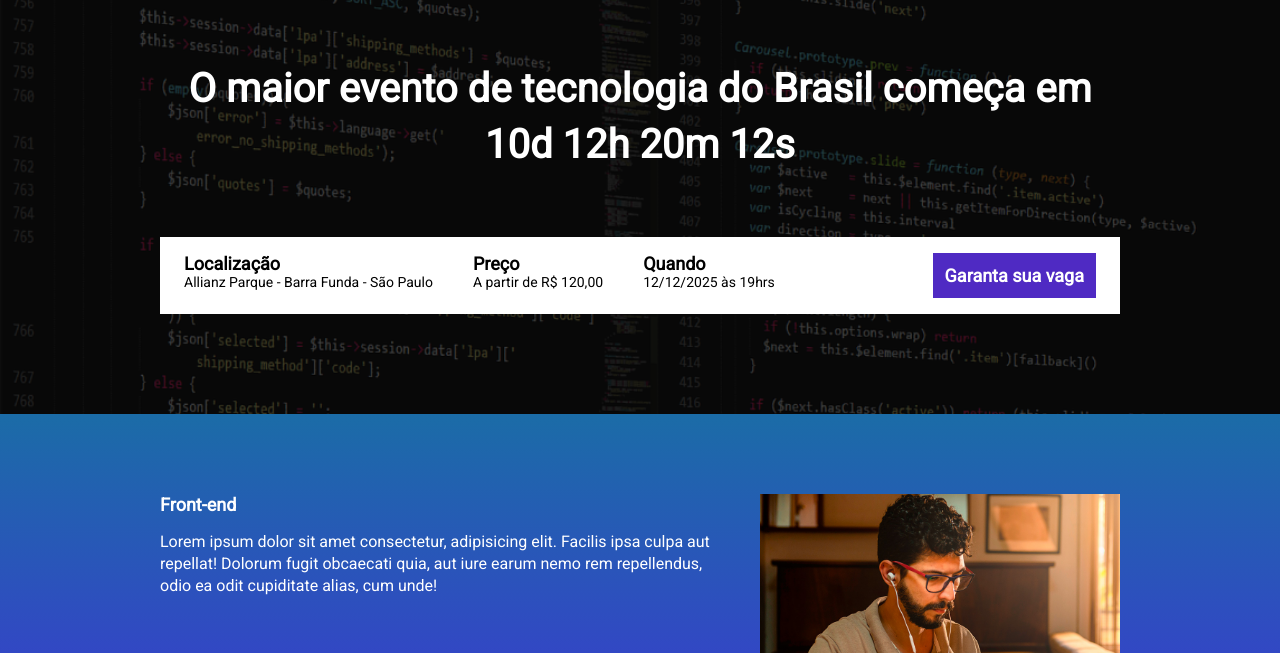
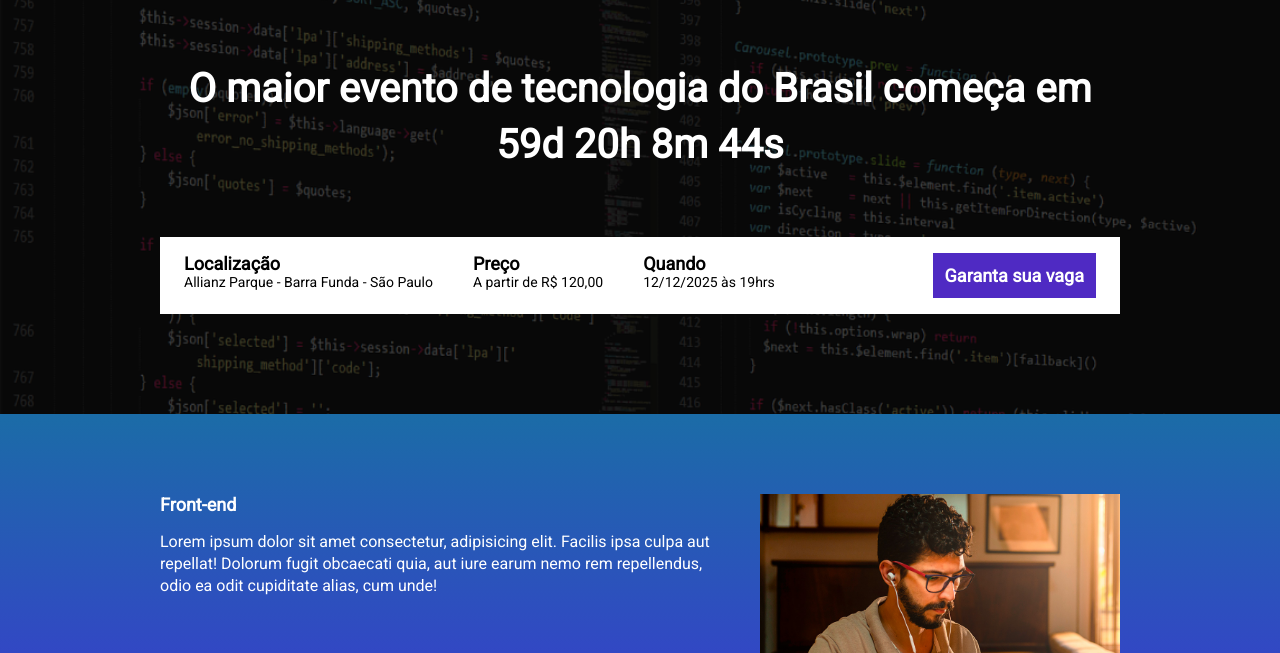
Before and after one commit to andreilbarbosa/EBAC_TechTalks, a website built with Parcel: page src/index.html in a window 1280 px wide. Shown: the part 147-800 px from the top of the page. Built offline with nearby package versions, Linux system fonts and the light colour scheme.

Commit message:
feat(contador): Adiciona o contador até a data do evento utilizando o JS.

```diff
--- a/src/index.html
+++ b/src/index.html
@@ -19,7 +19,7 @@
         <div class="container">
             <img class="hero__logo" src="./images/ebac_logo.svg" alt="EBAC Logo">
             <p class="hero__text">
-                O maior evento de tecnologia do Brasil começa em 10d 12h 20m 12s
+                O maior evento de tecnologia do Brasil <span id="comecarFinalizou"></span><span id="contador"></span>
             </p>
             <div class="infos-bar">
                 <ul class="infos-bar__infos">
--- a/src/scripts/main.js
+++ b/src/scripts/main.js
@@ -1 +1,30 @@
 AOS.init();
+
+const dataDoEvento = new Date("Dec 12 2025 19:00:00");
+const timeStampdoEvento = dataDoEvento.getTime();
+
+const contaAsHoras = setInterval(function(){
+    const agora = new Date();
+    const timeStampAtual = agora.getTime();
+
+    const distanciaAteOEvento = timeStampdoEvento - timeStampAtual;
+
+    const diaEmMs = 1000 * 60 * 60 * 24;
+    const horaEmMs = 1000 * 60 * 60;
+    const minutoEmMs = 1000 * 60;
+
+    const diasAteOEvento = Math.floor(distanciaAteOEvento / diaEmMs);
+    const horasAteOEvento = Math.floor((distanciaAteOEvento % diaEmMs) / horaEmMs);
+    const minutosAteOEvento = Math.floor((distanciaAteOEvento % horaEmMs) / minutoEmMs);
+    const segundosAteOEvento = Math.floor((distanciaAteOEvento % minutoEmMs) / 1000);
+
+    document.querySelector('#contador').innerHTML = `${diasAteOEvento}d ${horasAteOEvento}h ${minutosAteOEvento}m ${segundosAteOEvento}s`;
+    document.querySelector('#comecarFinalizou').innerHTML = "começa em ";
+
+    if(distanciaAteOEvento < 0){
+        clearInterval(contaAsHoras);
+        document.querySelector('#contador').innerHTML = " ";
+        document.querySelector('#comecarFinalizou').innerHTML = "já foi finalizado.";
+    }
+
+}, 1000);
```
